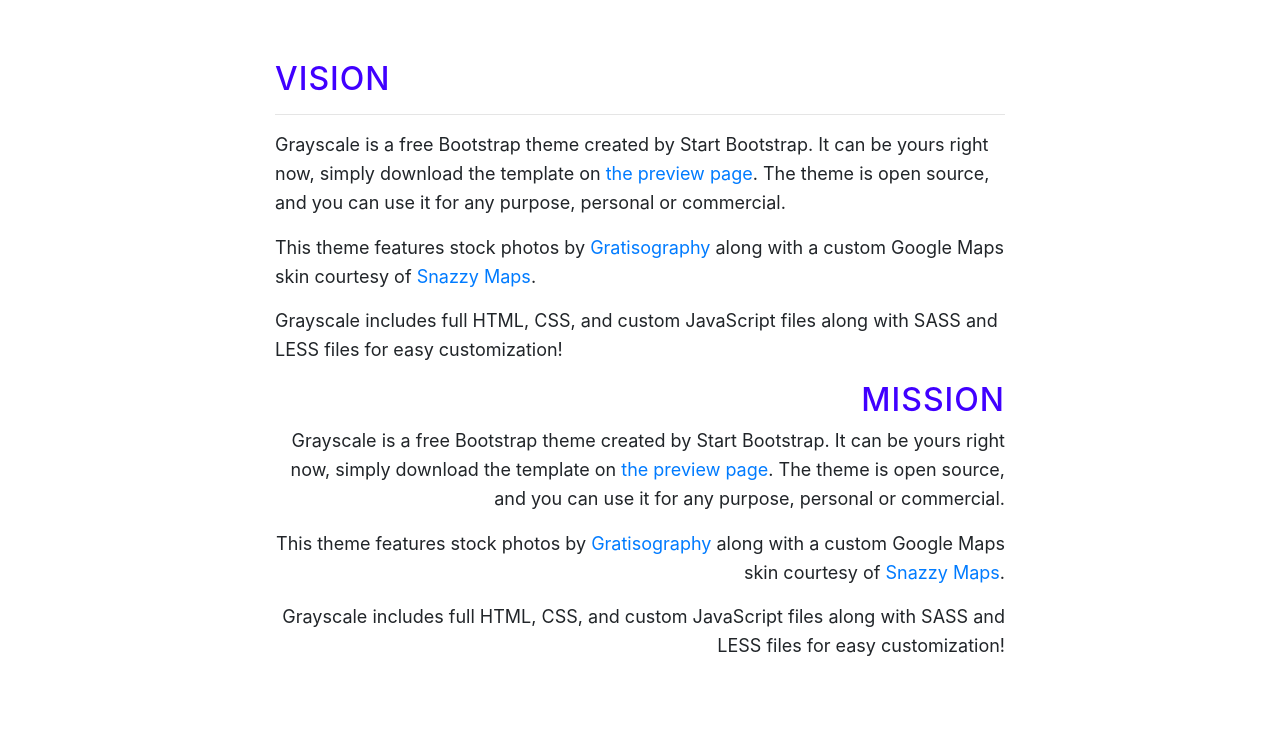
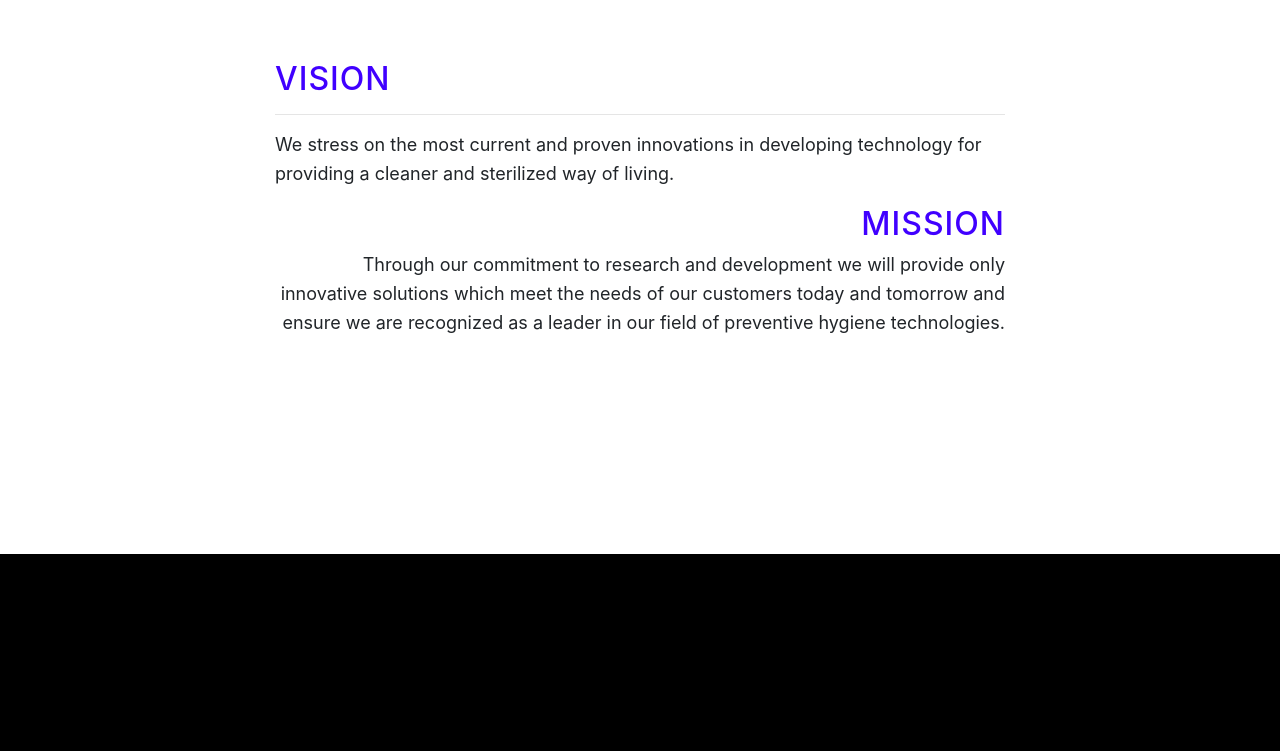
Before and after one commit to rashee145/rashee145.github.io, a website with bundled scripts: page index.html in a window 1280 px wide. Shown: the part 1060-1811 px from the top of the page. Built offline with nearby package versions, Linux system fonts and the light colour scheme; files whose address does not match are found by name.

Commit message:
Changed Index

```diff
--- a/index.html
+++ b/index.html
@@ -47,6 +47,7 @@
             <li class="nav-item">
               <a class="nav-link js-scroll-trigger" href="#contact"><button class="btn btn-primary dropdown-toggle" type="button" data-toggle="dropdown">Contact</button></a>
             </li>
+
             <li class="nav-item">
                 <div class="dropdown">
                     <button class="btn btn-primary dropdown-toggle" type="button" data-toggle="dropdown">Our Products
@@ -59,6 +60,7 @@
                   </div>
 
               </li>
+            </div>
           </ul>
         </div>
       </div>
@@ -89,23 +91,14 @@
             <h2 style="color:#4000ff">VISION</h2>
             <hr></hr>
 
-            <p>Grayscale is a free Bootstrap theme created by Start Bootstrap. It can be yours right now, simply download the template on
-              <a href="http://startbootstrap.com/template-overviews/grayscale/">the preview page</a>. The theme is open source, and you can use it for any purpose, personal or commercial.</p>
-            <p>This theme features stock photos by
-              <a href="http://gratisography.com/">Gratisography</a>
-              along with a custom Google Maps skin courtesy of
-              <a href="http://snazzymaps.com/">Snazzy Maps</a>.</p>
-            <p>Grayscale includes full HTML, CSS, and custom JavaScript files along with SASS and LESS files for easy customization!</p>
+            <p>We stress on the most current and proven innovations in developing technology for providing a cleaner and sterilized way of living.</p>
+
+
           </div>
           <div class="col-lg-8 mx-auto" align="right">
               <h2 style="color:#4000ff">MISSION</h2>
-              <p>Grayscale is a free Bootstrap theme created by Start Bootstrap. It can be yours right now, simply download the template on
-                <a href="http://startbootstrap.com/template-overviews/grayscale/">the preview page</a>. The theme is open source, and you can use it for any purpose, personal or commercial.</p>
-              <p>This theme features stock photos by
-                <a href="http://gratisography.com/">Gratisography</a>
-                along with a custom Google Maps skin courtesy of
-                <a href="http://snazzymaps.com/">Snazzy Maps</a>.</p>
-              <p>Grayscale includes full HTML, CSS, and custom JavaScript files along with SASS and LESS files for easy customization!</p>
+              <p>Through our commitment to research and development we will provide only innovative solutions which meet the needs of our customers
+                today and tomorrow and ensure we are recognized as a leader in our field of preventive hygiene technologies.</p>
             </div>
         </div>
       </div>
@@ -176,8 +169,8 @@
 
               <!--Copyright-->
             <div class="footer-copyright py-3 text-center">
-                © 2018 Copyright:
-                <a href="https://mdbootstrap.com/material-design-for-bootstrap/"> MDBootstrap.com </a>
+                © 2018 Copyright: <p>Cleansifier</p>
+
             </div>
             <!--/.Copyright-->
 
```
